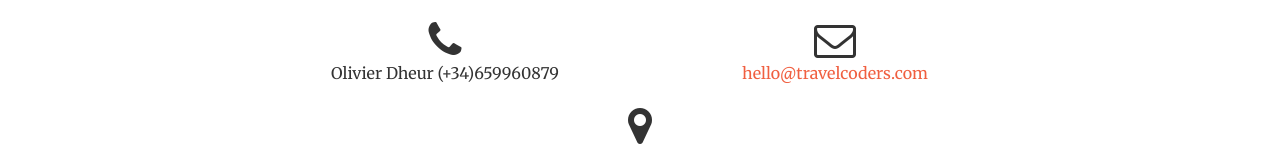
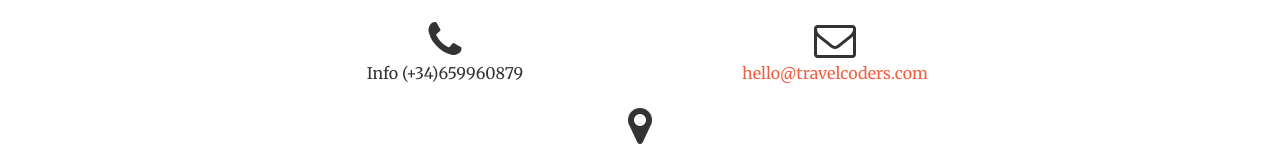
Before and after one commit to olivierdheur/Coders, a website: page index.html in a window 1280 px wide. Shown: the part 2611-2761 px from the top of the page. Drawn offline with nearby package versions, Linux system fonts and the light colour scheme.

Commit message:
Change name to info

```diff
--- a/index.html
+++ b/index.html
@@ -256,7 +256,7 @@
                 </div>
                 <div class="col-lg-4 col-lg-offset-2 text-center">
                     <i class="fa fa-phone fa-3x sr-contact"></i>
-                    <p>Olivier Dheur (+34)659960879</p>
+                    <p>Info (+34)659960879</p>
                 </div>
                 <div class="col-lg-4 text-center">
                     <i class="fa fa-envelope-o fa-3x sr-contact"></i>
```
